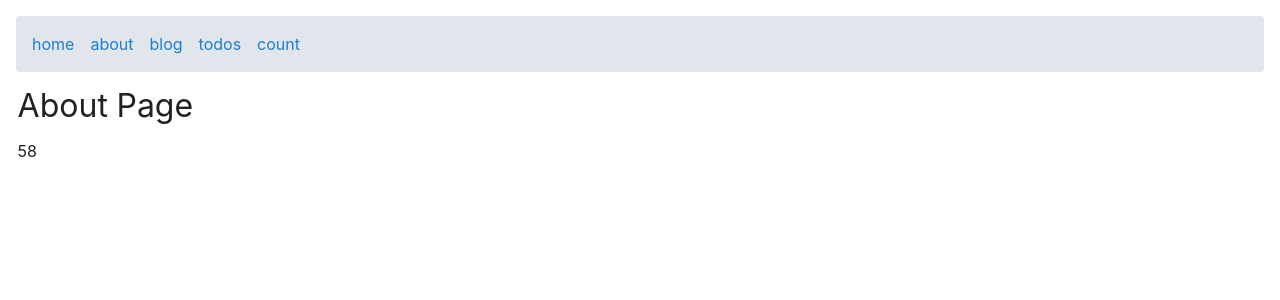
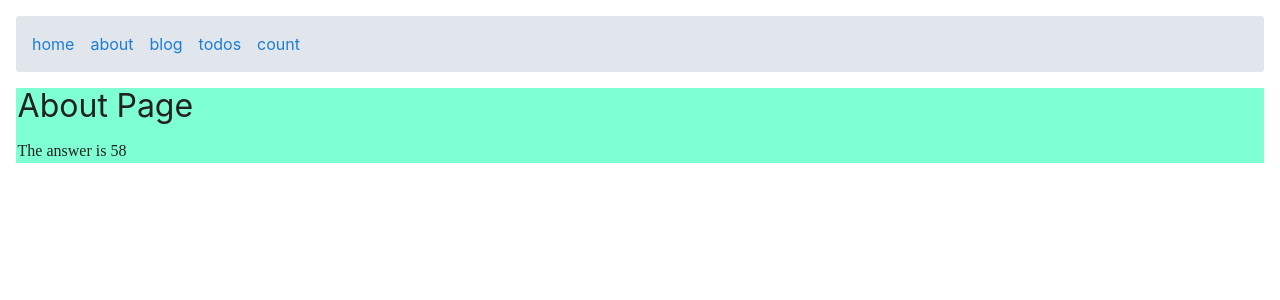
Before and after one commit to skyturtleio/edge-kit, a SvelteKit app: page /about in a window 1280 px wide. Shown: the top 300 px of the page. Built offline with nearby package versions, Linux system fonts and the light colour scheme.

Commit message:
messing around with vscode some more

```diff
--- a/src/routes/about/+page.svelte
+++ b/src/routes/about/+page.svelte
@@ -3,5 +3,16 @@
 	export let data: PageData;
 </script>
 
-<h1>About Page</h1>
-<p>{data.answer}</p>
+<div class="testing">
+	<h1>About Page</h1>
+	<p>The answer is {data.answer}</p>
+</div>
+
+<style>
+	.testing {
+		background-color: aquamarine;
+	}
+	p {
+		font-family: 'Times New Roman', Times, serif;
+	}
+</style>
```
